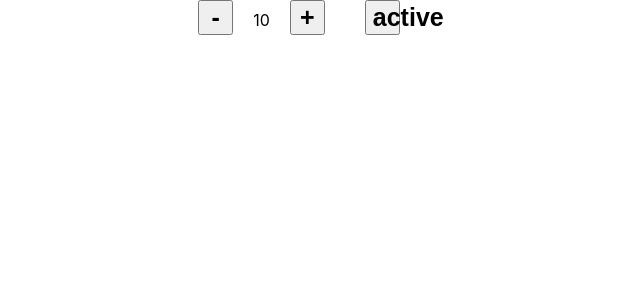
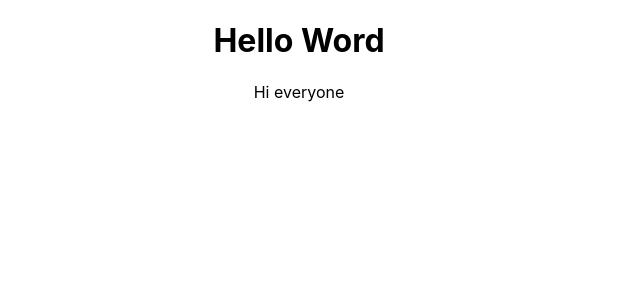
Before and after one commit to NguyenPhucTrong/react-course-2, a React (Create React App) app: page / in a window 1280 px wide. Shown: the top 300 px of the page, without its empty margins (341-981 px from the left). Built offline with nearby package versions, Linux system fonts and the light colour scheme.

Commit message:
#63 Creating a Class based Component

```diff
--- a/src/App.js
+++ b/src/App.js
@@ -1,7 +1,8 @@
 // import logo from "./logo.svg";
 // import React from "react";
 import "./App.css";
-import Demo from "./component/Demo/Demo";
+import Demo from "./component/Demo";
+// import Demo from "./component/Demo";
 // import Component1 from "./component/component1";
 // import RefsDemo from "./component/RefsDemo";
 // import { useState, useEffect } from "react";
@@ -9,7 +10,9 @@ import Demo from "./component/Demo/Demo";
 function App() {
   return (
     <div className="App">
-      <Demo />
+      {/* <Demo /> */}
+      <Demo name={"Hello Word"}> Hi everyone </Demo>
+      {/* <Demo> Hi everyone </Demo> */}
     </div>
   );
 }
--- /dev/null
+++ b/src/component/Demo.js
@@ -0,0 +1,12 @@
+import { Component } from "react";
+class Demo extends Component {
+  render() {
+    return (
+      <>
+        <h1>{this.props.name}</h1>
+        <p>{this.props.children}</p>
+      </>
+    );
+  }
+}
+export default Demo;
--- a/src/component/Demo/Demo.js
+++ b/src/component/Demo/Demo.js
@@ -2,7 +2,7 @@ import { useState, useCallback, useMemo } from "react";
 import Span from "../UI/Span/Span";
 import Button from "../UI/Button/Button";
 
-function Demo() {
+function Demo1() {
   let [count, updateCount] = useState(0);
   let [active, setActive] = useState(false);
 
@@ -49,4 +49,4 @@ function Demo() {
   );
 }
 
-export default Demo;
+export default Demo1;
```
